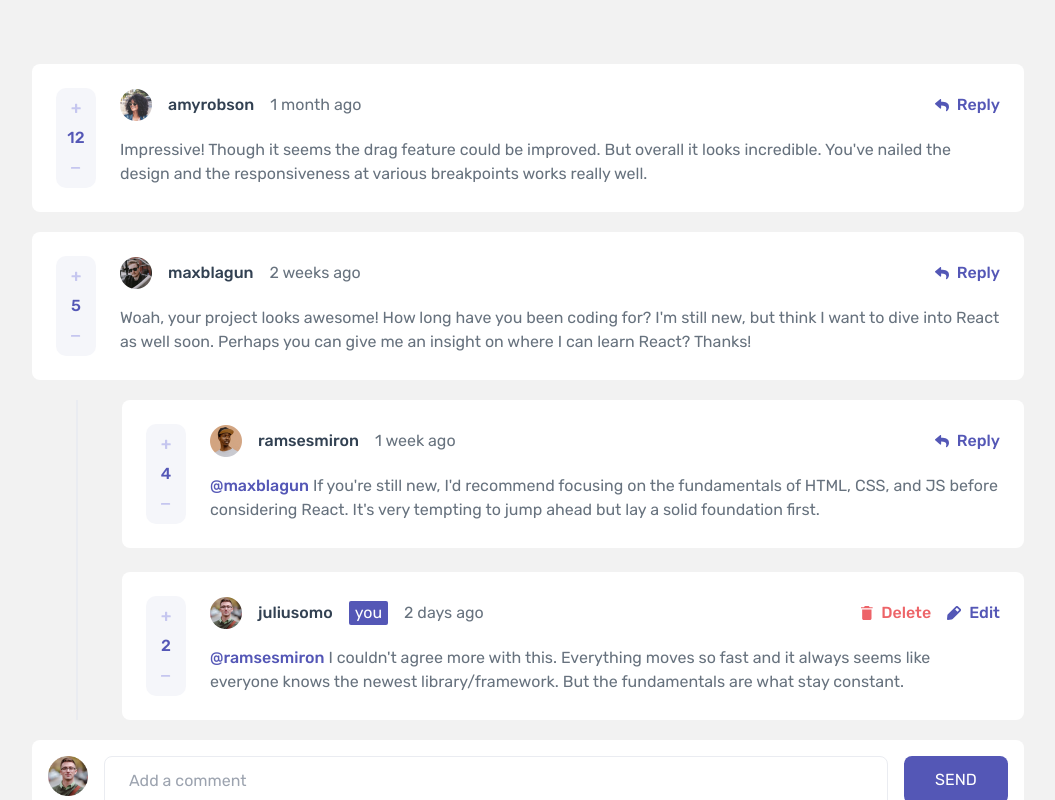
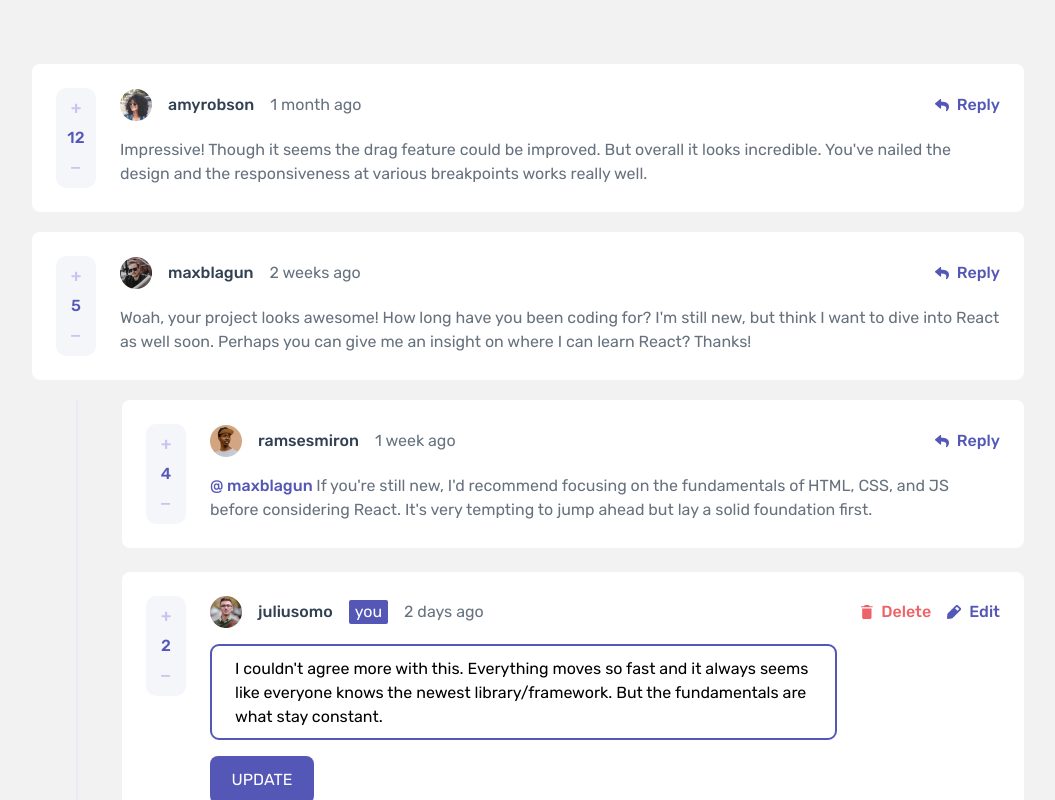
Before and after one commit to thienle1199/interactive-comments-section, a React (Vite) app: page / in a window 1280 px wide. Both pictures are taken after a click on the button "Edit". Shown: the top 800 px of the page, without its empty margins (112-1167 px from the left). Built offline with nearby package versions, Linux system fonts and the light colour scheme.

Commit message:
implement edit action

```diff
--- a/package.json
+++ b/package.json
@@ -27,6 +27,8 @@
     "eslint-plugin-react-hooks": "^4.6.0",
     "eslint-plugin-react-refresh": "^0.4.3",
     "postcss": "^8.4.29",
+    "prettier": "3.0.3",
+    "prettier-plugin-tailwindcss": "^0.5.4",
     "tailwindcss": "^3.3.3",
     "typescript": "^5.0.2",
     "vite": "^4.4.5"
--- a/src/App.tsx
+++ b/src/App.tsx
@@ -4,12 +4,15 @@ import { Comment as CommentType, DataType, ReplyComment } from "./types";
 import AddComment from "./components/AddComment";
 import { useEffect, useReducer } from "react";
 import { v4 } from "uuid";
+import { timeAgo } from "./util/timeAgo";
 
 enum CommentActionsTypes {
   ADD_COMMENT = "ADD_COMMENT",
   DELETE_COMMENT = "DELETE_COMMENT",
   REPLY_COMMENT = "REPLY_COMMENT",
   DELETE_REPLY = "DELETE_REPLY",
+  EDIT_COMMENT = "EDIT_COMMENT",
+  EDIT_REPLY = "EDIT_REPLY",
 }
 
 type CommentState = CommentType[];
@@ -40,6 +43,23 @@ type ReplyCommentAction = {
   };
 };
 
+type EditCommentAction = {
+  type: CommentActionsTypes.EDIT_COMMENT;
+  payload: {
+    commentId: number | string;
+    content: string;
+  };
+};
+
+type EditReplyAction = {
+  type: CommentActionsTypes.EDIT_REPLY;
+  payload: {
+    commentId: string | number;
+    replyId: string | number;
+    content: string;
+  };
+};
+
 const commentReducer = (
   state: CommentState,
   action:
@@ -47,6 +67,8 @@ const commentReducer = (
     | DeleteCommentAction
     | ReplyCommentAction
     | DeleteReplyAction
+    | EditCommentAction
+    | EditReplyAction,
 ) => {
   switch (action.type) {
     case CommentActionsTypes.ADD_COMMENT:
@@ -62,7 +84,7 @@ const commentReducer = (
           return {
             ...comment,
             replies: comment.replies.filter(
-              (rep) => rep.id !== action.payload.replyId
+              (rep) => rep.id !== action.payload.replyId,
             ),
           };
         }
@@ -77,6 +99,40 @@ const commentReducer = (
           return {
             ...comment,
             replies: [...comment.replies, action.payload.replyComment],
+          };
+        }
+        return comment;
+      });
+    }
+
+    case CommentActionsTypes.EDIT_COMMENT: {
+      return state.map((comment) => {
+        if (comment.id === action.payload.commentId) {
+          return {
+            ...comment,
+            content: action.payload.content,
+          };
+        }
+
+        return comment;
+      });
+    }
+
+    case CommentActionsTypes.EDIT_REPLY: {
+      console.log("action.payload", action.payload);
+      return state.map((comment) => {
+        if (comment.id === action.payload.commentId) {
+          return {
+            ...comment,
+            replies: comment.replies.map((rep) => {
+              if (rep.id === action.payload.replyId) {
+                return {
+                  ...rep,
+                  content: action.payload.content,
+                };
+              }
+              return rep;
+            }),
           };
         }
         return comment;
@@ -103,7 +159,7 @@ function App() {
   const [state, dispatch] = useReducer(
     commentReducer,
     comments,
-    createCommentReducerInitialState
+    createCommentReducerInitialState,
   );
 
   useEffect(() => {
@@ -111,7 +167,7 @@ function App() {
   }, [state]);
 
   return (
-    <main className="font-rubik px-4 py-8 desktop:py-16 container mx-auto max-w-[1024px]">
+    <main className="container mx-auto max-w-[1024px] px-4 py-8 font-rubik desktop:py-16">
       <div className="flex flex-col gap-4 desktop:gap-5">
         {state.map((comment) => (
           <Comment
@@ -121,7 +177,7 @@ function App() {
                 payload: id,
               })
             }
-            onReply={(id, content) => {
+            onReply={(id, content, replyingTo) => {
               dispatch({
                 type: CommentActionsTypes.REPLY_COMMENT,
                 payload: {
@@ -130,23 +186,47 @@ function App() {
                     content: content,
                     createdAt: new Date(Date.now()).toString(),
                     id: v4(),
-                    replyingTo: "",
+                    replyingTo: replyingTo,
                     score: 0,
                     user: currentUser,
                   },
                 },
               });
             }}
+            onUpdate={(id, content) => {
+              dispatch({
+                type: CommentActionsTypes.EDIT_COMMENT,
+                payload: {
+                  commentId: id,
+                  content: content,
+                },
+              });
+            }}
             currentUser={currentUser}
             key={comment.id}
-            comment={comment}
+            comment={{
+              ...comment,
+              createdAt: comment.createdAt.includes("ago")
+                ? comment.createdAt
+                : timeAgo(new Date(comment.createdAt)),
+            }}
           >
             {comment.replies.length > 0 && (
               <div className="flex">
-                <div className="w-[2px] flex-shrink-0 bg-light-gray mx-4 desktop:mx-11"></div>
-                <div className="flex flex-col flex-1 gap-4 desktop:gap-6">
+                <div className="mx-4 w-[2px] flex-shrink-0 bg-light-gray desktop:mx-11"></div>
+                <div className="flex flex-1 flex-col gap-4 desktop:gap-6">
                   {comment.replies.map((rep) => (
                     <Comment
+                      onUpdate={(id, content) => {
+                        dispatch({
+                          type: CommentActionsTypes.EDIT_REPLY,
+                          payload: {
+                            commentId: comment.id,
+                            content: content,
+                            replyId: id,
+                          },
+                        });
+                      }}
                       currentUser={currentUser}
                       key={rep.id}
                       replyingTo={rep.replyingTo}
@@ -159,7 +239,7 @@ function App() {
                           },
                         });
                       }}
-                      onReply={(_commentId, content) =>
+                      onReply={(_commentId, content, replyingTo) =>
                         dispatch({
                           type: CommentActionsTypes.REPLY_COMMENT,
                           payload: {
@@ -168,14 +248,19 @@ function App() {
                               content,
                               createdAt: new Date(Date.now()).toString(),
                               id: v4(),
-                              replyingTo: comment.user.username,
+                              replyingTo: replyingTo,
                               score: 0,
                               user: currentUser,
                             },
                           },
                         })
                       }
-                      comment={rep}
+                      comment={{
+                        ...rep,
+                        createdAt: rep.createdAt.includes("ago")
+                          ? rep.createdAt
+                          : timeAgo(new Date(rep.createdAt)),
+                      }}
                     />
                   ))}
                 </div>
--- a/src/components/Comment.tsx
+++ b/src/components/Comment.tsx
@@ -1,4 +1,4 @@
-import { ReactNode, useState } from "react";
+import { ReactNode, useRef, useState } from "react";
 import { BaseComment, User } from "../types";
 import AddComment from "./AddComment";
 import ButtonVote from "./ButtonVote";
@@ -6,13 +6,20 @@ import CommentInfo from "./CommentInfo";
 import { OwnerButtonGroup } from "./OwnerButtonGroup";
 import ReplyButton from "./ReplyButton";
 import Modal from "./Modal";
+import TextAreaAutoHeight from "./TextAreaAutoHeight";
+import useOutsideAlerter from "../hooks/useOnClickOutSide";
 
 interface CommentProps {
   comment: BaseComment;
   currentUser: User;
   replyingTo?: string;
   onDelete: (id: string | number) => void;
-  onReply: (commentId: number | string, content: string) => void;
+  onReply: (
+    commentId: number | string,
+    content: string,
+    replyingTo: string,
+  ) => void;
+  onUpdate: (id: number | string, content: string) => void;
   children?: ReactNode;
 }
 
@@ -23,15 +30,21 @@ export default function Comment({
   replyingTo,
   onDelete,
   onReply,
+  onUpdate,
 }: CommentProps) {
-  const [isReplying, setIsReplying] = useState(false);
+  const [isReplyingTo, setReplyingTo] = useState("");
   const [isModalOpen, setModalOpen] = useState(false);
+  const [isEditing, setIsEditing] = useState(false);
+  const [editContent, setEdtContent] = useState(content);
+
+  const editRef = useRef(null);
+  useOutsideAlerter(editRef, () => setIsEditing(false));
 
   const isOwn = currentUser.username === user.username;
 
   return (
-    <div className="transition-all flex flex-col gap-4 desktop:gap-5">
-      <article className="p-6 grid grid-cols-2 desktop:grid-cols-[auto_1fr_auto] gap-4 desktop:gap-x-6 desktop:gap-y-4 rounded-lg  bg-white">
+    <div className="flex flex-col gap-4 transition-all desktop:gap-5">
+      <article className="grid grid-cols-2 gap-4 rounded-lg bg-white p-6 desktop:grid-cols-[auto_1fr_auto] desktop:gap-x-6 desktop:gap-y-4">
         <CommentInfo
           isOwn={isOwn}
           userAvatar={user.image.webp}
@@ -39,39 +52,60 @@ export default function Comment({
           createdAt={createdAt}
           className="col-span-2 desktop:col-span-1"
         />
-        <p className="text-body text-grayish-blue col-span-2">
-          {replyingTo ? (
-            <span className="text-heading-m text-moderate-blue">
-              @{replyingTo}
-            </span>
-          ) : (
-            ""
-          )}{" "}
-          {content}
-        </p>
+
+        {isEditing ? (
+          <div ref={editRef} className="flex flex-col gap-4">
+            <TextAreaAutoHeight
+              value={editContent}
+              onChange={(evt) => setEdtContent(evt.target.value)}
+              autoFocus
+              className="col-span-2 block h-auto min-h-[96px] w-full resize-none appearance-none rounded-lg border border-solid border-light-gray px-6 py-3 focus-visible:outline-moderate-blue desktop:col-span-1"
+            />
+            <button
+              onClick={() => {
+                onUpdate(id, editContent);
+                setIsEditing(false);
+              }}
+              className="w-[104px] justify-self-end rounded-lg bg-moderate-blue py-3 uppercase text-white desktop:col-start-3 desktop:row-start-1 desktop:h-fit"
+            >
+              Update
+            </button>
+          </div>
+        ) : (
+          <p className="col-span-2 text-body text-grayish-blue">
+            {replyingTo && !isEditing && (
+              <span className="text-heading-m text-moderate-blue">
+                {`@ ${replyingTo} `}
+              </span>
+            )}
+            {content}
+          </p>
+        )}
+
         <ButtonVote
           vote={score}
-          className="desktop:row-start-1 desktop:col-start-1 desktop:row-span-2"
+          className="desktop:col-start-1 desktop:row-span-2 desktop:row-start-1"
         />
         {isOwn ? (
           <OwnerButtonGroup
+            onEdit={() => setIsEditing(true)}
             onDelete={() => setModalOpen(true)}
-            className="desktop:row-start-1 desktop:col-start-3 justify-self-end"
+            className="justify-self-end desktop:col-start-3 desktop:row-start-1"
           />
         ) : (
           <ReplyButton
-            onClick={() => setIsReplying(true)}
-            className="desktop:row-start-1 desktop:col-start-3 justify-self-end"
+            onClick={() => setReplyingTo(user.username)}
+            className="justify-self-end desktop:col-start-3 desktop:row-start-1"
           />
         )}
       </article>
 
-      {isReplying && (
+      {isReplyingTo && (
         <AddComment
-          onClickOutSide={() => setIsReplying(false)}
+          onClickOutSide={() => setReplyingTo("")}
           currentUserAvatar={currentUser.image.webp}
           onAddComment={(content) => {
-            onReply(id, content);
+            onReply(id, content, isReplyingTo);
           }}
         />
       )}
```
Also changed, not shown: prettier.config.js (added, +7 -0 lines), src/components/OwnerButtonGroup.tsx (+7 -2 lines), 1 other file (tests, documents, lock files or other folders).
